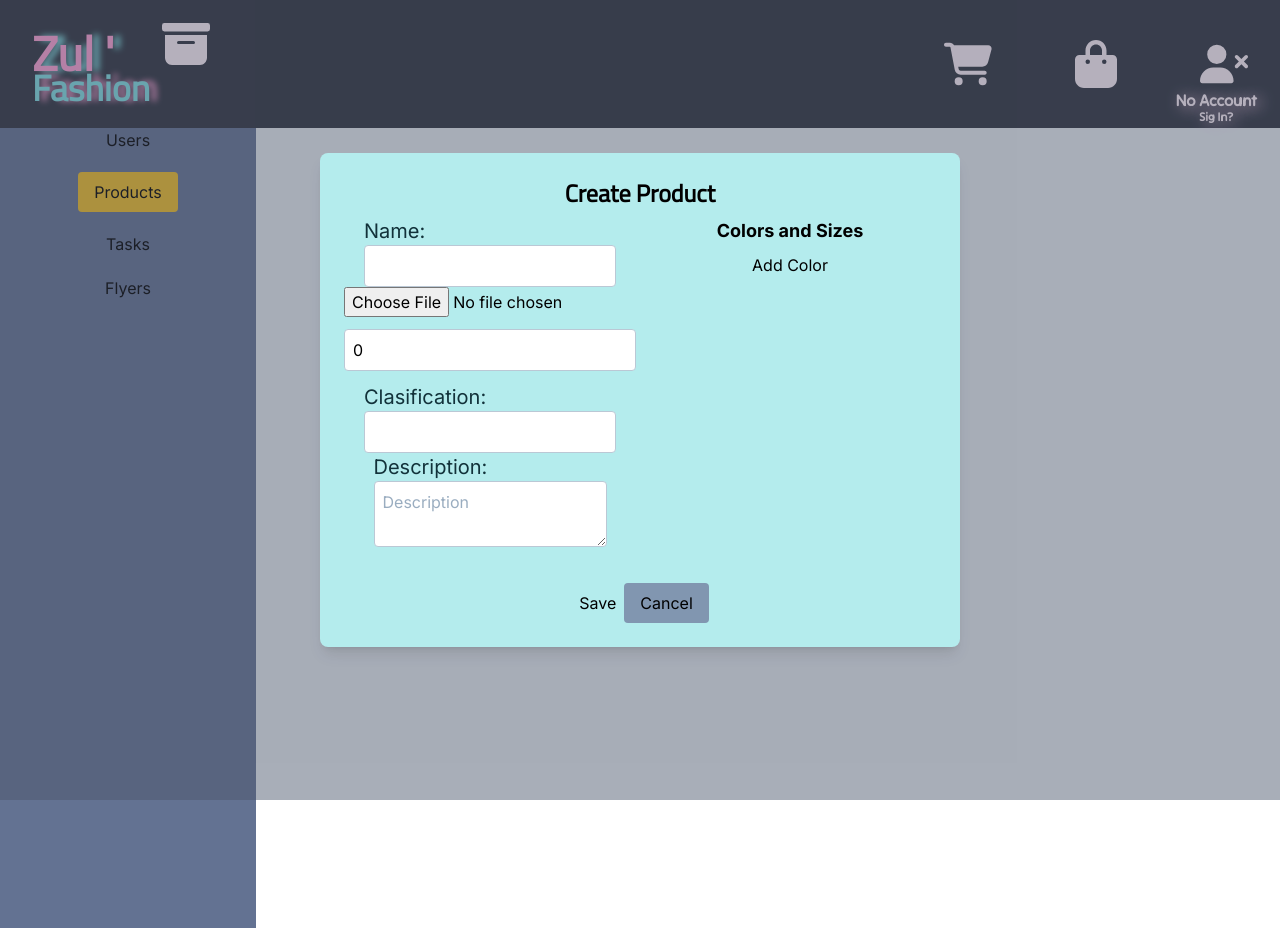
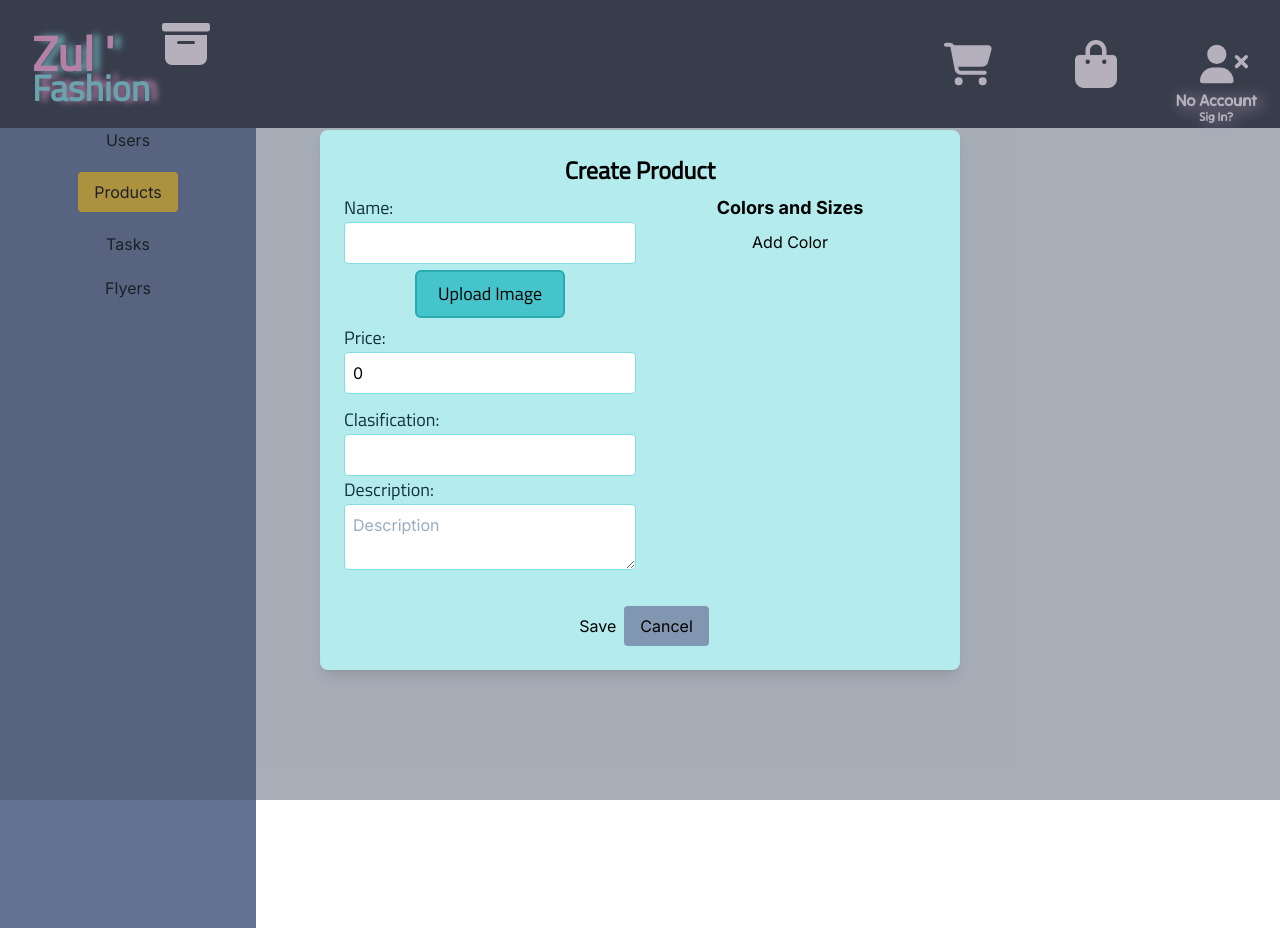
Before and after one commit to MarcosRamirezCarri/Y2KshopRemake, a Next.js app in the folder y2kclient/: page /dashboard in a window 1280 px wide. Both pictures are taken after a click on the button "Products". Built offline with nearby package versions, Linux system fonts and the light colour scheme.

Commit message:
Dashboard semiterminado

```diff
--- a/y2kclient/src/app/dashboard/Components/Modals/ProductModal/CreateProduct/CreateProduct.tsx
+++ b/y2kclient/src/app/dashboard/Components/Modals/ProductModal/CreateProduct/CreateProduct.tsx
@@ -10,12 +10,12 @@ interface ModalProps {
   stateAdmin: string;
 }
 
-interface LabelFormProps{
-  name: string,
-  onChange: any,
-  error: string,
-  label: string,
-  value: string
+interface LabelFormProps {
+  name: string;
+  onChange: any;
+  error: string;
+  label: string;
+  value: string;
 }
 
 const CreateModal: React.FC<ModalProps> = ({ setStateAdmin, stateAdmin }) => {
@@ -45,7 +45,8 @@ const CreateModal: React.FC<ModalProps> = ({ setStateAdmin, stateAdmin }) => {
     e: React.ChangeEvent<HTMLInputElement | HTMLTextAreaElement>
   ) => {
     const { name, value } = e.target;
-    setProduct({ ...product, [name]: value });
+    const newValue = name === "price" ? Number(value) : value;
+    setProduct({ ...product, [name]: newValue });
     setErrors({ ...errors, [name]: "" });
   };
 
@@ -142,15 +143,26 @@ const CreateModal: React.FC<ModalProps> = ({ setStateAdmin, stateAdmin }) => {
       }`}
     >
       <div className="w-[50%] bg-Lightblue-200 gap-2 justify-center  grid grid-cols-2 p-6 rounded-lg shadow-lg w-96">
-      <h2 className="col-span-2 flex justify-center font-titilium text-2xl font-semibold ">Create Product</h2>
+        <h2 className="col-span-2 flex justify-center font-titilium text-2xl font-semibold ">
+          Create Product
+        </h2>
         <div className="flex flex-col items-center ">
-        <LabelForm name='name' label="Name" onChange={handleChange} value={product.name} error={errors.name}/>
-
+          <LabelForm
+            name="name"
+            label="Name"
+            onChange={handleChange}
+            value={product.name}
+            error={errors.name}
+          />
+          <label className="w-[50%] bg-Lightblue-400 flex flex-col items-center py-2 cursor-pointer m-2 font-titilium text-lg rounded ring-2 ring-Lightblue-500">
+            <p>Upload Image</p>
             <input
               type="file"
-            className="w-full mb-3"
+              className="w-full hidden"
               onChange={handleFileChange}
             />
+          </label>
+
           {uploading && <p>Uploading...</p>}
           {errors.images && (
             <p className="text-pink-950 text-sm">{errors.images}</p>
@@ -172,22 +184,27 @@ const CreateModal: React.FC<ModalProps> = ({ setStateAdmin, stateAdmin }) => {
             </div>
           ))}
 
-          <input
-            className={`w-full mb-3 p-2 border ${
-              errors.price ? "text-pink-950" : "border-gray-300"
-            } rounded`}
-            type="number"
+          <LabelForm
             name="price"
-            placeholder="Price"
+            label="Price"
+            onChange={handleChange}
             value={product.price}
+            error={errors.price}
+          />
+          <LabelForm
+            name="clasification"
+            label="Clasification"
             onChange={handleChange}
+            value={product.clasification}
+            error={errors.clasification}
           />
-          {errors.price && (
-            <p className="text-pink-950 text-sm">{errors.price}</p>
-          )}
-          <LabelForm name='clasification' label="Clasification" onChange={handleChange} value={product.clasification} error={errors.clasification}/>
-          <LabelForm name='description' label="Description" onChange={handleChange} value={product.description} error={errors.description}/>
-
+          <LabelForm
+            name="description"
+            label="Description"
+            onChange={handleChange}
+            value={product.description}
+            error={errors.description}
+          />
         </div>
         <div className="flex flex-col items-center">
           <h3 className="text-lg font-bold">Colors and Sizes</h3>
@@ -204,6 +221,7 @@ const CreateModal: React.FC<ModalProps> = ({ setStateAdmin, stateAdmin }) => {
                   value={color.color}
                   onChange={(e) => handleColorChange(colorIndex, e)}
                 />
+
                 <button
                   type="button"
                   className="ml-2 bg-red-500 text-white rounded p-2"
@@ -221,9 +239,7 @@ const CreateModal: React.FC<ModalProps> = ({ setStateAdmin, stateAdmin }) => {
                     className="w-1/2 p-2 border border-gray-300 rounded mr-2"
                     name="size"
                     value={size.size}
-                    onChange={(e) =>
-                      handleSizeChange(colorIndex, sizeIndex, e)
-                    }
+                    onChange={(e) => handleSizeChange(colorIndex, sizeIndex, e)}
                   >
                     <option value="">Select Size</option>
                     <option value="XL">XL</option>
@@ -237,9 +253,7 @@ const CreateModal: React.FC<ModalProps> = ({ setStateAdmin, stateAdmin }) => {
                     name="quantity"
                     placeholder="Quantity"
                     value={size.quantity}
-                    onChange={(e) =>
-                      handleSizeChange(colorIndex, sizeIndex, e)
-                    }
+                    onChange={(e) => handleSizeChange(colorIndex, sizeIndex, e)}
                   />
                   <button
                     type="button"
@@ -277,7 +291,7 @@ const CreateModal: React.FC<ModalProps> = ({ setStateAdmin, stateAdmin }) => {
           </button>
           <button
             className="bg-gray-500 text-white px-4 py-2 rounded"
-            onClick={() => setStateAdmin('')}
+            onClick={() => setStateAdmin("")}
           >
             Cancel
           </button>
@@ -287,28 +301,57 @@ const CreateModal: React.FC<ModalProps> = ({ setStateAdmin, stateAdmin }) => {
   );
 };
 
-const LabelForm: React.FC<LabelFormProps> = ({label, name , value, error, onChange}) =>{
+const LabelForm: React.FC<LabelFormProps> = ({
+  label,
+  name,
+  value,
+  error,
+  onChange,
+}) => {
   return (
-    <div className="flex flex-col">
-      <p className="text-Lightblue-950 text-xl">{label}:</p>
-     {name === 'description'?  <textarea
-            className="w-full mb-3 p-2 border border-gray-300 rounded"
+    <div className="flex flex-col w-[100%]">
+      <div className="text-Lightblue-950 flex justify-between flex-row font-titilium text-lg">
+        <p>{label}:</p>
+
+        {error && <p className="text-pink-950 self-end text-sm">{error}</p>}
+      </div>
+      {name === "description" ? (
+        <textarea
+          className="w-full mb-3 p-2 border border-Lightblue-300 rounded focus:outline-Lightblue-400"
           name="description"
           placeholder="Description"
           value={value}
           onChange={onChange}
-          />  :  <input
-          className={`w-full p-2 border ${error ? "border-pink-950" : "border-gray-300"} rounded`}
+        />
+      ) : name === "price" ? (
+        <input
+          className={`w-full mb-3 p-2 border ${
+            error ? "text-pink-950" : "border-Lightblue-300"
+          } rounded focus:outline-Lightblue-400`}
+          type="text"
+          name="price"
+          placeholder="Price"
+          value={value}
+          onChange={(e) => {
+            const newValue = e.target.value;
+            if (/^\d*$/.test(newValue)) {
+              onChange(e);
+            }
+          }}
+        />
+      ) : (
+        <input
+          className={`w-full p-2 border ${
+            error ? "border-pink-950" : "border-Lightblue-300"
+          } rounded focus:outline-Lightblue-400`}
           type="text"
           name={name}
           value={value}
           onChange={onChange}
-      /> }
-       {error && (
-            <p className="text-pink-950 text-sm">{error}</p>
+        />
       )}
     </div>
-  )
-}
+  );
+};
 
 export default CreateModal;
--- a/y2kclient/src/helpers/Validators/validatorProducts.ts
+++ b/y2kclient/src/helpers/Validators/validatorProducts.ts
@@ -8,8 +8,10 @@ const validateProduct = (product: Product) => {
       colors: "",
       sizes: "",
       clasification: "",
+      description: ""
     };
     let isValid = true;
+
 
     if (!product.name) {
       newErrors.name = 'Name is required';
@@ -23,8 +25,9 @@ const validateProduct = (product: Product) => {
       newErrors.images = 'At least one image is required';
       isValid = false;
     }
-    if (product.price < 0 && product.price >= 9999) {
-      newErrors.price = 'Price must be greater than 0 and less than 9999';
+    if (product.price <= 0 || product.price >= 9999) {
+
+      newErrors.price = 'Price must between 0 and 9999';
       isValid = false;
     }
     if (!product.clasification) {
@@ -35,6 +38,11 @@ const validateProduct = (product: Product) => {
       newErrors.colors = 'Colors are required';
       isValid = false;
     }
+    if(!product.description){
+      newErrors.description = 'Description is required'
+      isValid = false;
+
+    }
 
     return newErrors;
 
```
Lines whose indentation alone changed are shown as unchanged.
